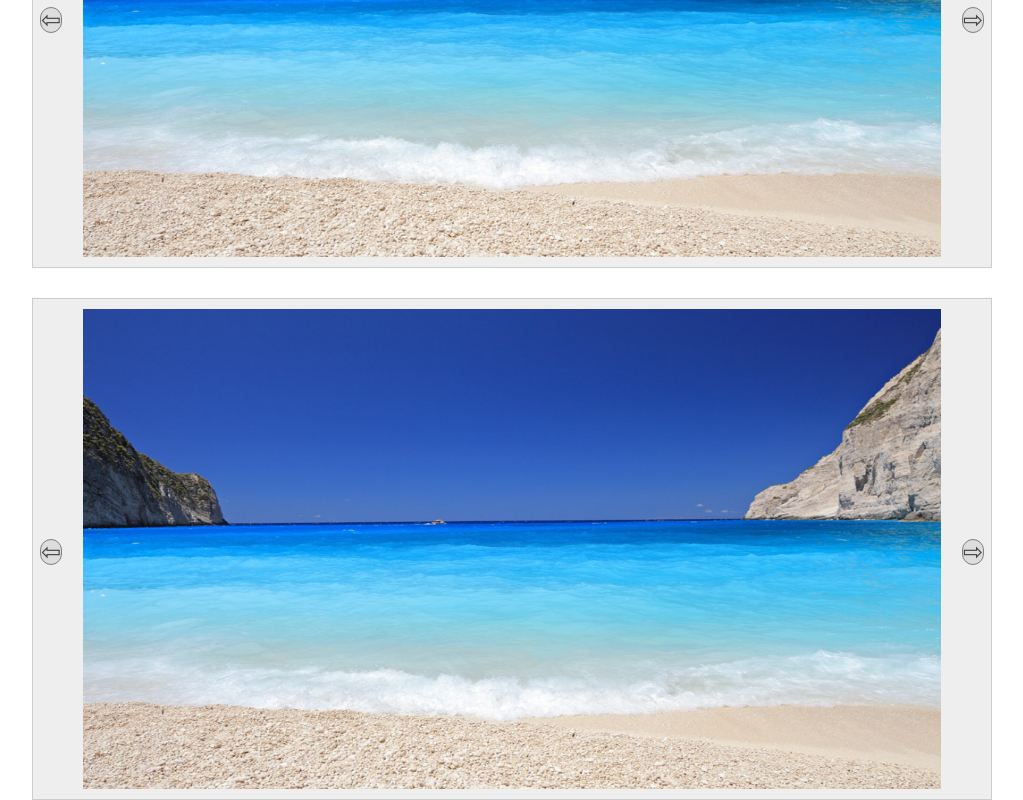
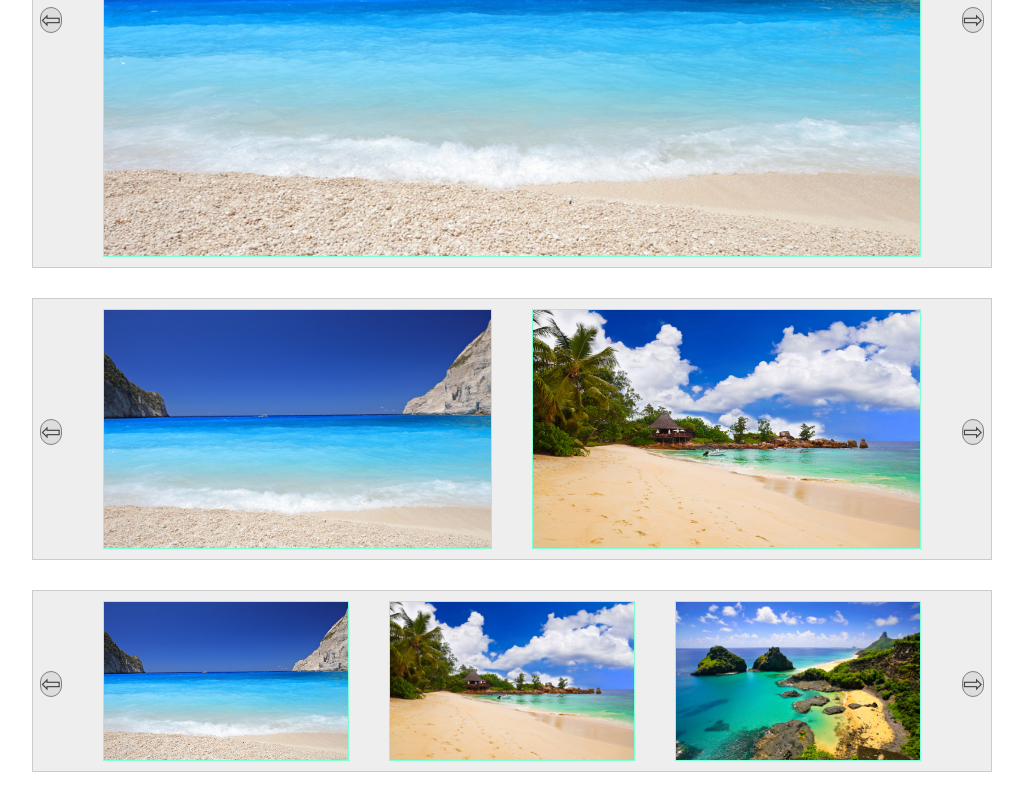
Before and after one commit to RomanLitsiiuk/PRO_homework14_27.05.18, a website: page index.html in a window 1280 px wide. Shown: the part 311-1111 px from the top of the page, without its empty margins (128-1151 px from the left). After the commit the page ends 1083 px from the top, so only its background shows below. Drawn offline with Linux system fonts and the light colour scheme.

Commit message:
Sliders were modified

```diff
--- a/index.html
+++ b/index.html
@@ -4,7 +4,6 @@
   <meta charset="UTF-8">
   <title>My own slider</title>
   <link rel="stylesheet" type="text/css" href="dist/css/styles.css">
-  <!--<script src="src/js/main.js" defer></script>-->
   <script src="src/js/main2.js" defer></script>
 </head>
 <body>
@@ -56,6 +55,29 @@
       </div>
       <button class="Slider-arrow Slider-arrow--next">⇨</button>
     </div>
+    <div class="Slider u-padding" id="slider3">
+      <button class="Slider-arrow Slider-arrow--back">⇦</button>
+      <div class="Gallery">
+        <ul class="Gallery-line">
+          <li class="Gallery-slide">
+            <img src="src/images/First.jpg" alt="first slide">
+          </li>
+          <li class="Gallery-slide">
+            <img src="src/images/Second.jpg" alt="second slide">
+          </li>
+          <li class="Gallery-slide">
+            <img src="src/images/Third.jpg" alt="third slide">
+          </li>
+          <li class="Gallery-slide">
+            <img src="src/images/Fourth.jpg" alt="fourth slide">
+          </li>
+          <li class="Gallery-slide">
+            <img src="src/images/Fifth.jpg" alt="fifth slide">
+          </li>
+        </ul>
+      </div>
+      <button class="Slider-arrow Slider-arrow--next">⇨</button>
+    </div>
   </div>
 </body>
 </html>
--- a/src/js/main2.js
+++ b/src/js/main2.js
@@ -1,5 +1,5 @@
 window.onload = function () {
-  var Slider = function(rootElement) {
+  var Slider = function(rootElement, slideCount, slideScroll, cyclic) {
     this.rootElement = rootElement;
     this.list = this.rootElement.querySelector('.Gallery-line');
     this.slides = this.list.getElementsByTagName('li');
@@ -8,35 +8,42 @@ window.onload = function () {
     this.SlideNumber = this.slides.length;
     this.slide = this.slides[0];
     this.slideWidth = this.slide.offsetWidth;
-    this.sliderCount = 1;
+    this.slideHeight = this.slide.offsetHeight;
+    this.sliderCount = slideCount;
+    this.slideScroll = slideScroll;
     this.next = this.next.bind(this);
     this.back = this.back.bind(this);
     this.position = 0;
   };
 
+  Slider.prototype.size = function () {
+    for (var i = 0; i < this.SlideNumber; i++) {
+      this.slides[i].style.width = this.slideWidth / this.sliderCount + 'px';
+      this.slides[i].style.height = this.slideHeight / this.sliderCount + 'px';
+    }
+    this.leftArrow.style.top = (this.slideHeight / this.sliderCount) / 2 + 'px';
+    this.rightArrow.style.top = (this.slideHeight / this.sliderCount) / 2 + 'px';
+  };
+
   Slider.prototype.back = function() {
-    this.position = Math.min(this.position + this.slideWidth, 0);
-    console.log(this.position);
+    this.slideCalcWidth = this.slideWidth / this.sliderCount;
+    this.position = Math.min(this.position + this.slideCalcWidth * this.slideScroll, 0);
     this.list.style.marginLeft = this.position + 'px';
-    console.log('back');
   };
 
   Slider.prototype.next = function() {
-    this.position = Math.max(this.position - this.slideWidth, -this.slideWidth * (this.SlideNumber - this.sliderCount));
-    console.log(this.slideWidth);
-    console.log(this.position);
+    this.slideCalcWidth = this.slideWidth / this.sliderCount;
+    this.position = Math.max(this.position - this.slideCalcWidth * this.slideScroll, -this.slideCalcWidth * (this.SlideNumber - this.sliderCount));
     this.list.style.marginLeft = this.position + 'px';
-    console.log('next');
   };
 
   Slider.prototype.render = function(){
+    this.size();
     this.rightArrow.addEventListener("click", this.next);
     this.leftArrow.addEventListener("click", this.back);
   };
 
-  var slider = new Slider(document.getElementById('slider'));
-  slider.render();
-  console.log(slider.slides);
-  var slider2 = new Slider(document.getElementById('slider2'));
-  slider2.render();
+  var slider = new Slider(document.getElementById('slider'), 1, 1).render();
+  var slider2 = new Slider(document.getElementById('slider2'), 2, 2).render();
+  var slider3 = new Slider(document.getElementById('slider3'), 3, 1).render();
 };
--- a/src/styles/Modules/Gallery.less
+++ b/src/styles/Modules/Gallery.less
@@ -8,7 +8,7 @@
     margin: 0;
     padding: 0;
     list-style: none;
-    transition: margin-left 250ms;
+    transition: margin-left 0.5s;
     font-size: 0;
     display: flex;
   }
@@ -16,11 +16,15 @@
   &-slide {
     width: 858px;
     height: 480px;
+    padding: 0 20px;
     text-align: center;
+    box-sizing: border-box;
 
     img {
       width: 100%;
       height: 100%;
+      border: 1px solid aquamarine;
+      box-sizing: border-box;
     }
   }
 }
```
Also changed, not shown: dist/css/styles.css, 1 other file.
